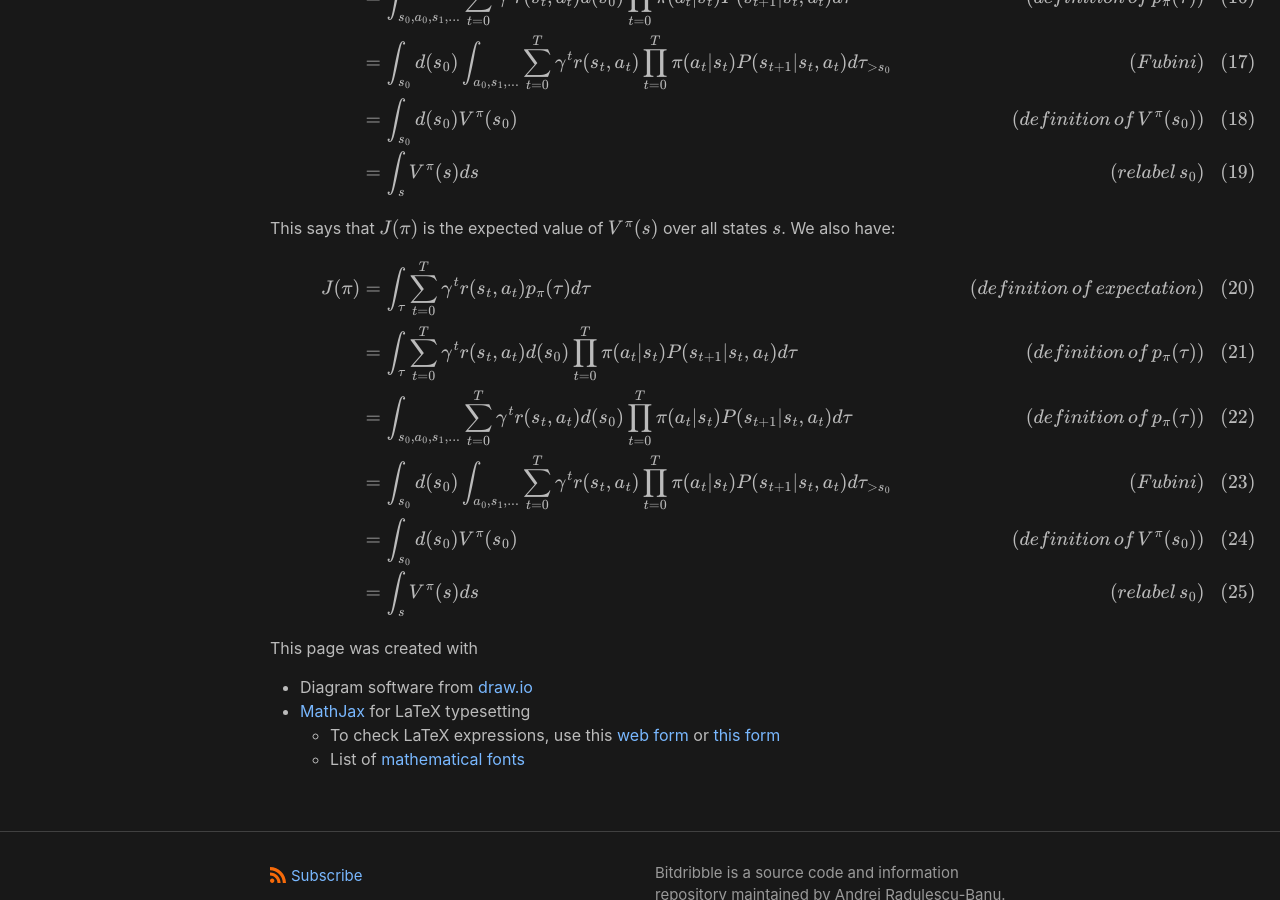
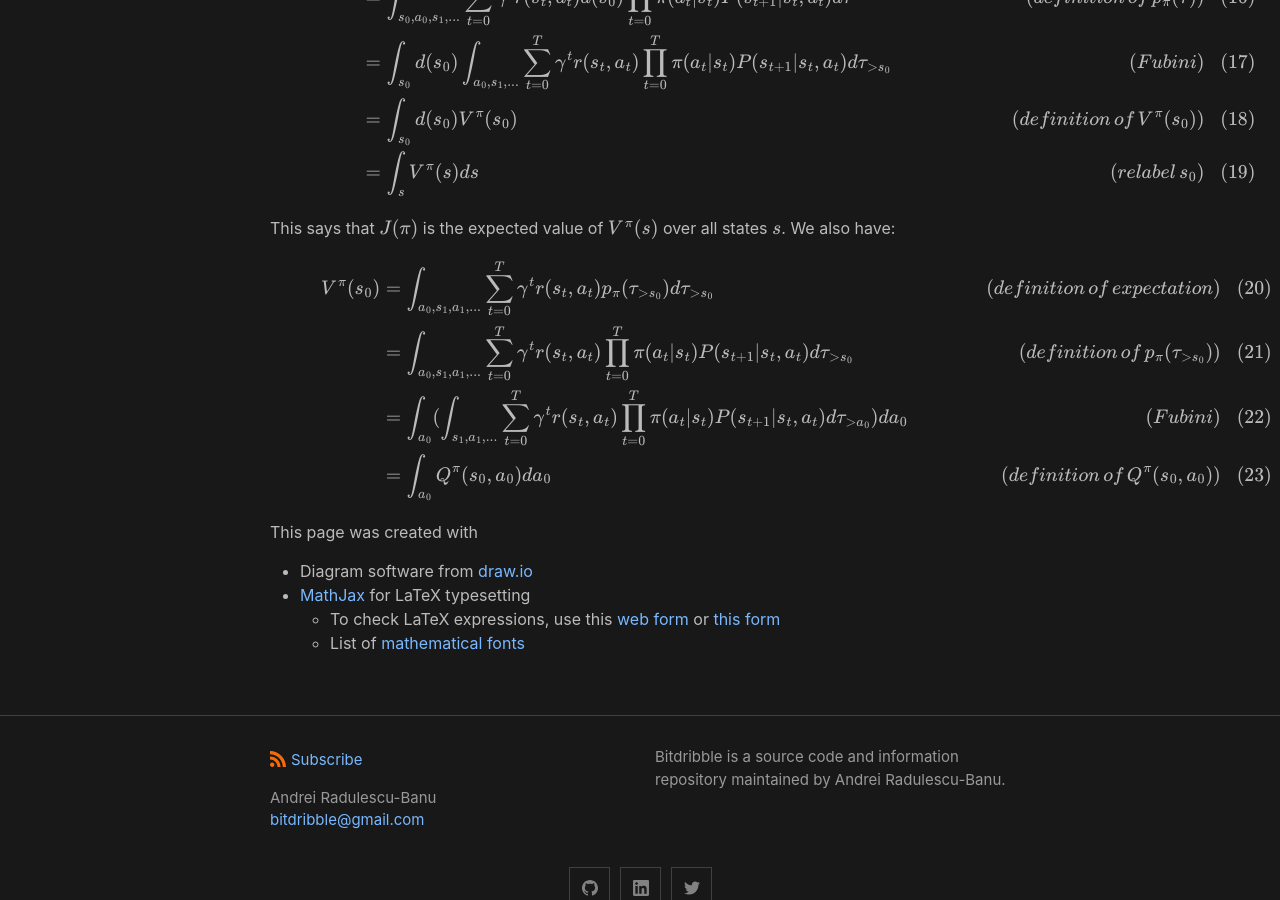
Before and after one commit to analytiq-hub/sigagent.github.io, a Jekyll site: the page built from machine_learning/_posts/2021-01-22-reinforce.md, in a window 1280 px wide and 900 px high, scrolled down 5202 px. Built offline with Jekyll 4.4.1, drawn with Linux system fonts in a browser that asks for light colours; formulas are drawn with MathJax 3; a script that is not in the unit is left out.

Commit message:
*** empty log message ***

```diff
--- a/machine_learning/_posts/2021-01-22-reinforce.md
+++ b/machine_learning/_posts/2021-01-22-reinforce.md
@@ -195,15 +195,12 @@ This says that $$J(\pi)$$ is the expected value of $$V^\pi(s)$$ over all states
 
 $$
 \begin{align}
-J(\pi) & = \int_\tau \sum_{t=0}^{T} \gamma^{t} r(s_t, a_t) p_\pi(\tau) d\tau \hspace{1cm} & (definition \, of \, expectation) \\
-& = \int_\tau \sum_{t=0}^{T} \gamma^{t} r(s_t, a_t) d(s_0) \prod_{t=0}^T \pi(a_t \vert s_t) P(s_{t+1} \vert s_t, a_t) d\tau \hspace{1cm} & (definition \, of \, p_\pi(\tau)) \\
-& = \int_{s_0, a_0, s_1, ...} \sum_{t=0}^{T} \gamma^{t} r(s_t, a_t) d(s_0) \prod_{t=0}^T \pi(a_t \vert s_t) P(s_{t+1} \vert s_t, a_t) d\tau \hspace{1cm} & (definition \, of \, p_\pi(\tau)) \\
-& = \int_{s_0} d(s_0) \int_{a_0, s_1, ...} \sum_{t=0}^{T} \gamma^{t} r(s_t, a_t) \prod_{t=0}^T \pi(a_t \vert s_t) P(s_{t+1} \vert s_t, a_t) d\tau_{>s_0} \hspace{1cm} & (Fubini) \\
-& =   \int_{s_0} d(s_0) V^\pi(s_0) & (definition \, of \,  V^\pi(s_0)) \\
-& =   \int_{s} V^\pi(s) ds& (relabel \, s_0) \\
+V^\pi(s_0) & = \int_{a_0, s_1, a_1, ...} \sum_{t=0}^{T} \gamma^{t} r(s_t, a_t) p_\pi(\tau_{>s_0}) d\tau_{>s_0} \hspace{1cm} & (definition \, of \, expectation) \\
+& = \int_{a_0, s_1, a_1, ...} \sum_{t=0}^{T} \gamma^{t} r(s_t, a_t) \prod_{t=0}^T \pi(a_t \vert s_t) P(s_{t+1} \vert s_t, a_t) d\tau_{>s_0} \hspace{1cm} & (definition \, of \, p_\pi(\tau_{>s_0})) \\
+& = \int_{a_0} (\int_{s_1, a_1, ...} \sum_{t=0}^{T} \gamma^{t} r(s_t, a_t) \prod_{t=0}^T \pi(a_t \vert s_t) P(s_{t+1} \vert s_t, a_t) d\tau_{>a_0})da_0 \hspace{1cm} & (Fubini) \\
+& = \int_{a_0} Q^\pi(s_0, a_0) da_0 \hspace{1cm} & (definition \, of \, Q^\pi(s_0, a_0)) \\
 \end{align}
 $$
-
 
 This page was created with
 * Diagram software from [draw.io](https://draw.io)
```
